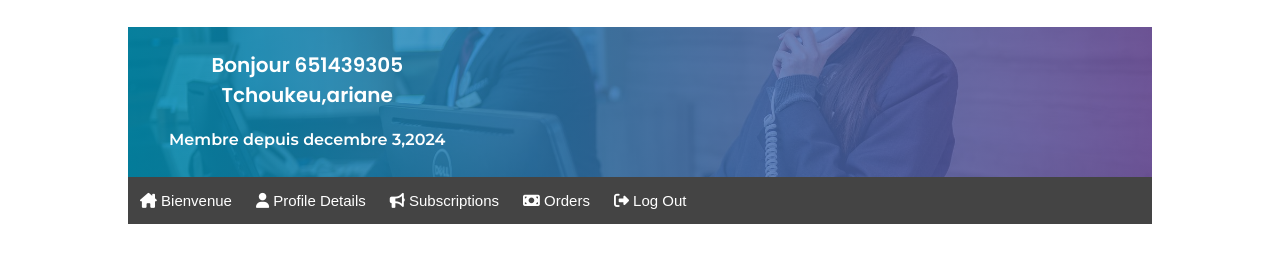
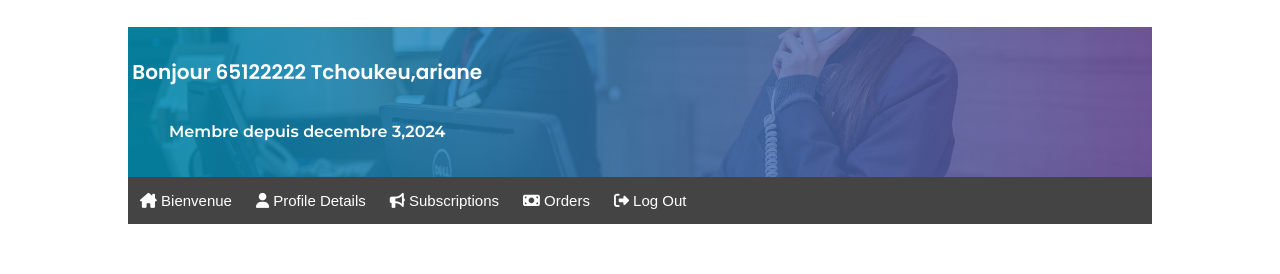
Before and after one commit to GraceAriane/tp-web, a plain HTML site: page index.html in a window 1280 px wide. Shown: the part 56-330 px from the top of the page. Drawn offline with Linux system fonts and the light colour scheme.

Commit message:
version 1.2

```diff
--- a/index.html
+++ b/index.html
@@ -125,7 +125,7 @@
         <div class="welcome">
             <div class="card-first">
                 <div class="infos">
-                    <p>Bonjour 651439305 Tchoukeu,ariane</p>
+                    <p>Bonjour 65122222 Tchoukeu,ariane</p>
                     <p>Membre depuis decembre 3,2024</p>
                 </div>
                 <img src="" alt="">
```
Also changed, not shown: images/rendu.png (added), 1 other file.
